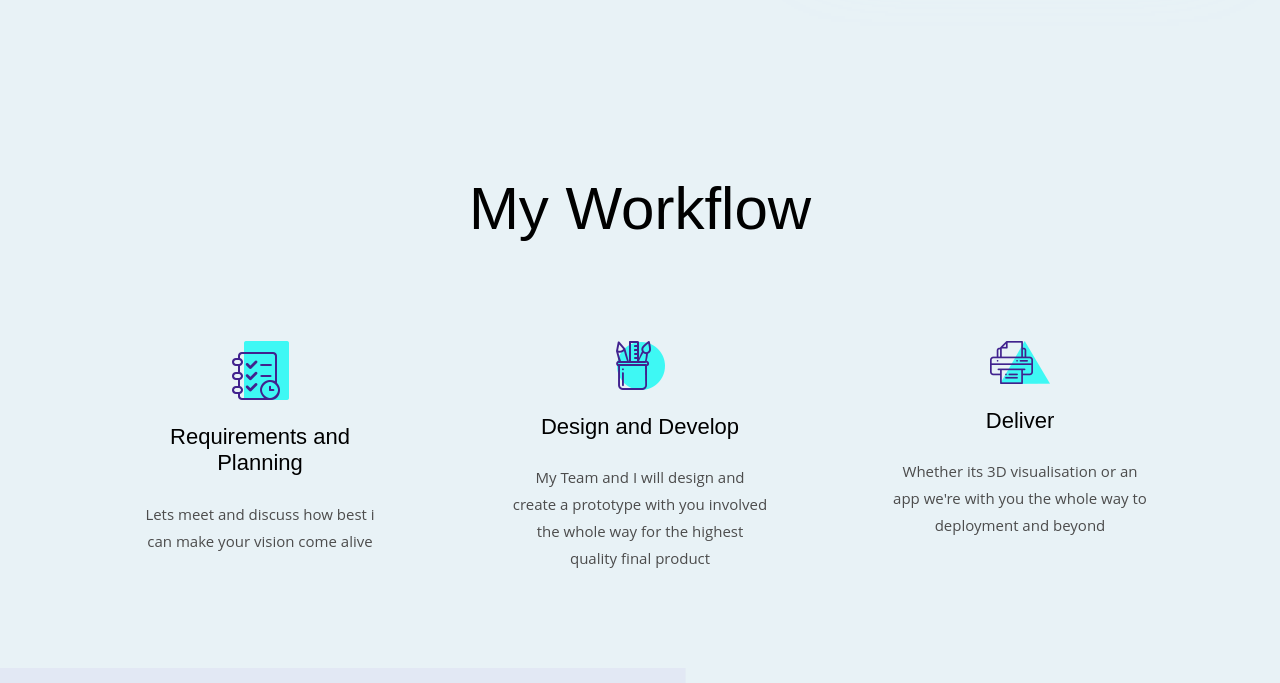
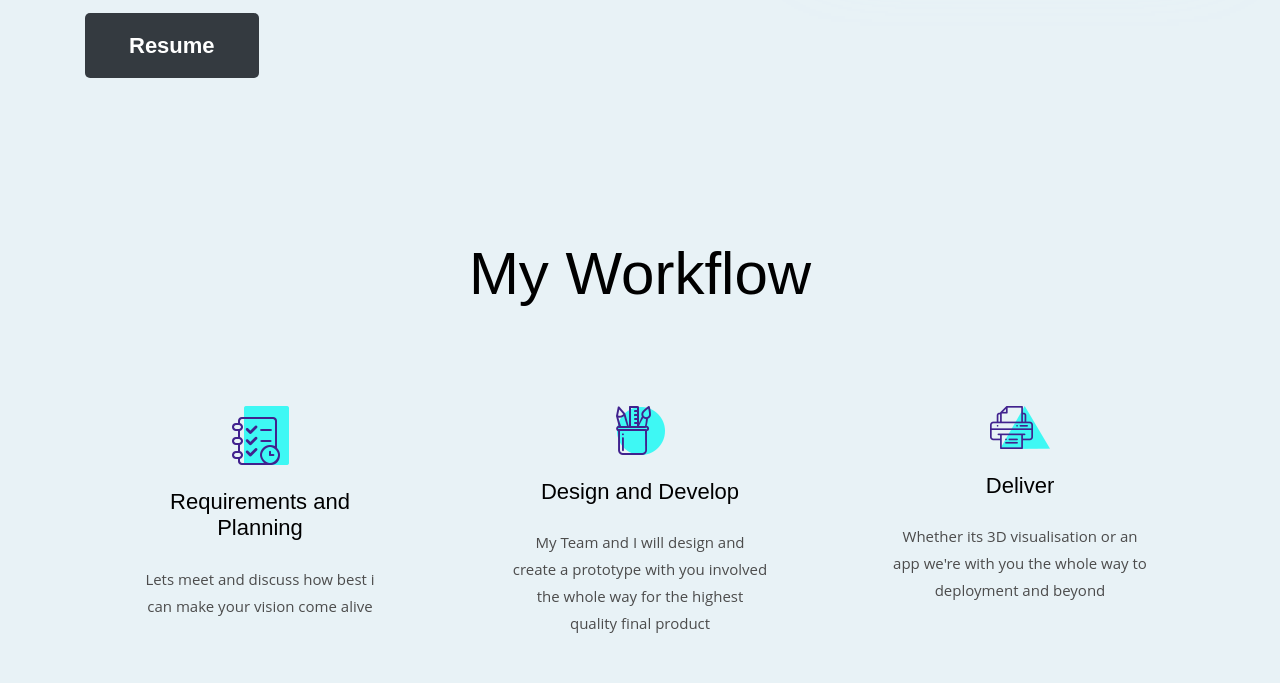
Before and after one commit to asheckn/asheckn.github.io, a website: page about.html in a window 1280 px wide. Shown: the part 877-1560 px from the top of the page. Drawn offline with Linux system fonts and the light colour scheme.

Commit message:
added cv button

```diff
--- a/about.html
+++ b/about.html
@@ -107,6 +107,7 @@
         it is my belief that quality and function  should be of highest priority in any product  as such this drive pushed me to co-found <a href="#revenant">Revenant,</a></p>
         <p>I have a keen interest in 3D, VFX and film, from the technical to the more artistic, this love of 3D and cinematic story telling has inevitably gotten me into  game development with a desire to tell
         engaging , immersive and thrilling stories in expansive virtual worlds</p>
+        <a href="https://drive.google.com/uc?export=download&id=19Fg8WyLzcPI5oQqslr0MxNj1UxUqmezm" , download="Asheck_Hove_Resume"><button type="button" class="btn btn-dark">Resume</button></a>
       </div>
       <div class="col-md-4 text-center drag-lg-top">
         <div class="shadow-down mb-4">
```
